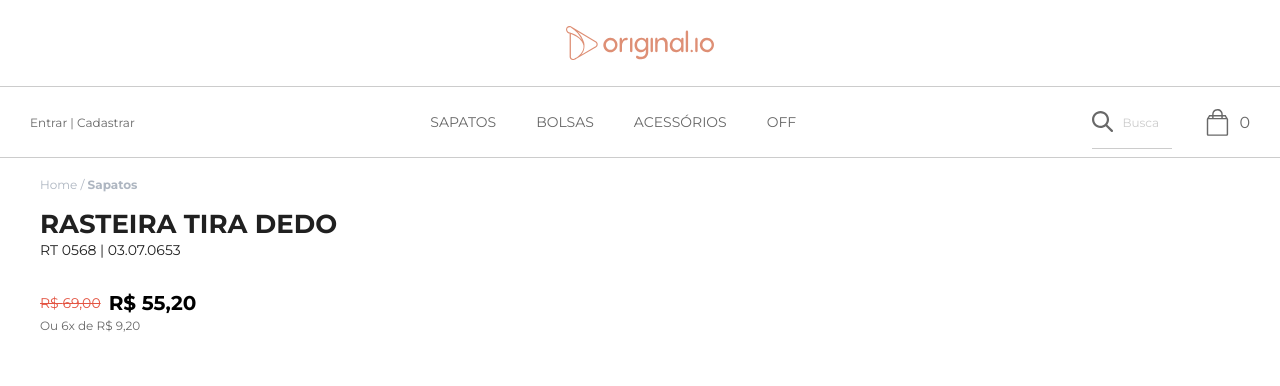
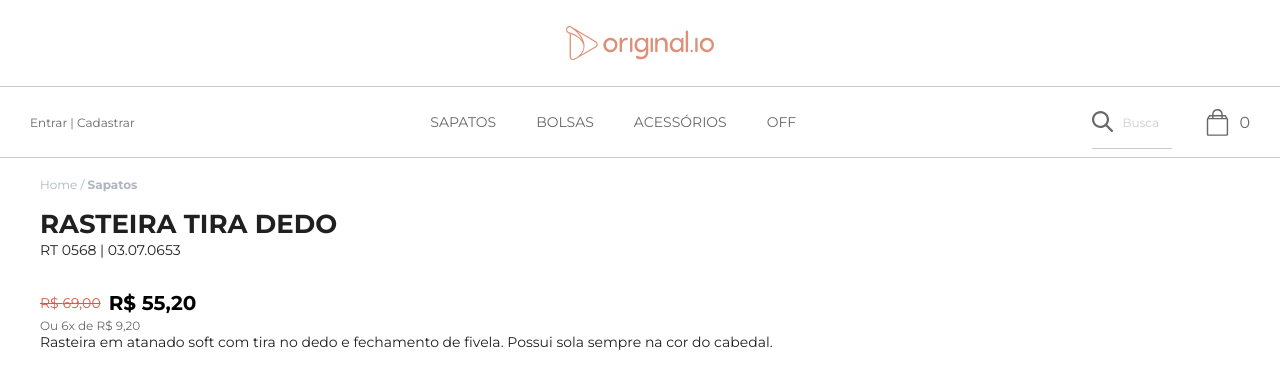
Before and after one commit to EduardoAguiarS/01.tech-summer, a React (Vite) app: page / in a window 1280 px wide. Shown: the top 386 px of the page. Built offline with nearby package versions, Linux system fonts and the light colour scheme.

Commit message:
description

```diff
--- /dev/null
+++ b/src/components/atoms/ProductDescription/index.tsx
@@ -0,0 +1,16 @@
+import "./styles.scss";
+
+interface DescProps {
+    text: string;
+}
+
+const ProductDescription = ({ text }: DescProps) => {
+    return (
+        <div className="description">
+            <span className="title">Descrição</span>
+            <p className="desc">{text}</p>
+        </div>
+    );
+};
+
+export default ProductDescription;
--- /dev/null
+++ b/src/components/atoms/ProductDescription/styles.scss
@@ -0,0 +1,19 @@
+@import "../../../../src/styles/variables.scss";
+
+.description {
+    .title {
+        font-size: 0.875rem;
+        color: $orange__light;
+        margin-bottom: 0.3rem;
+        display: block;
+
+        @media screen and (min-width: $screen__desktop) {
+            display: none;
+        }
+    }
+
+    .desc {
+        color: $dark;
+        font-size: 0.875rem;
+    }
+}
--- a/src/components/molecules/ProductInfo/index.tsx
+++ b/src/components/molecules/ProductInfo/index.tsx
@@ -1,3 +1,4 @@
+import ProductDescription from "../../atoms/ProductDescription";
 import ProductPrice from "../../atoms/ProductPrice";
 import ProductTitle from "../../atoms/ProductTitle";
 import "./styles.scss";
@@ -10,6 +11,11 @@ const ProductInfo = () => {
                 code={"RT 0568 | 03.07.0653"}
             />
             <ProductPrice price={69.0} offer={55.2} portion={6} />
+            <ProductDescription
+                text={
+                    "Rasteira em atanado soft com tira no dedo e fechamento de fivela. Possui sola sempre na cor do cabedal."
+                }
+            />
         </article>
     );
 };
```
